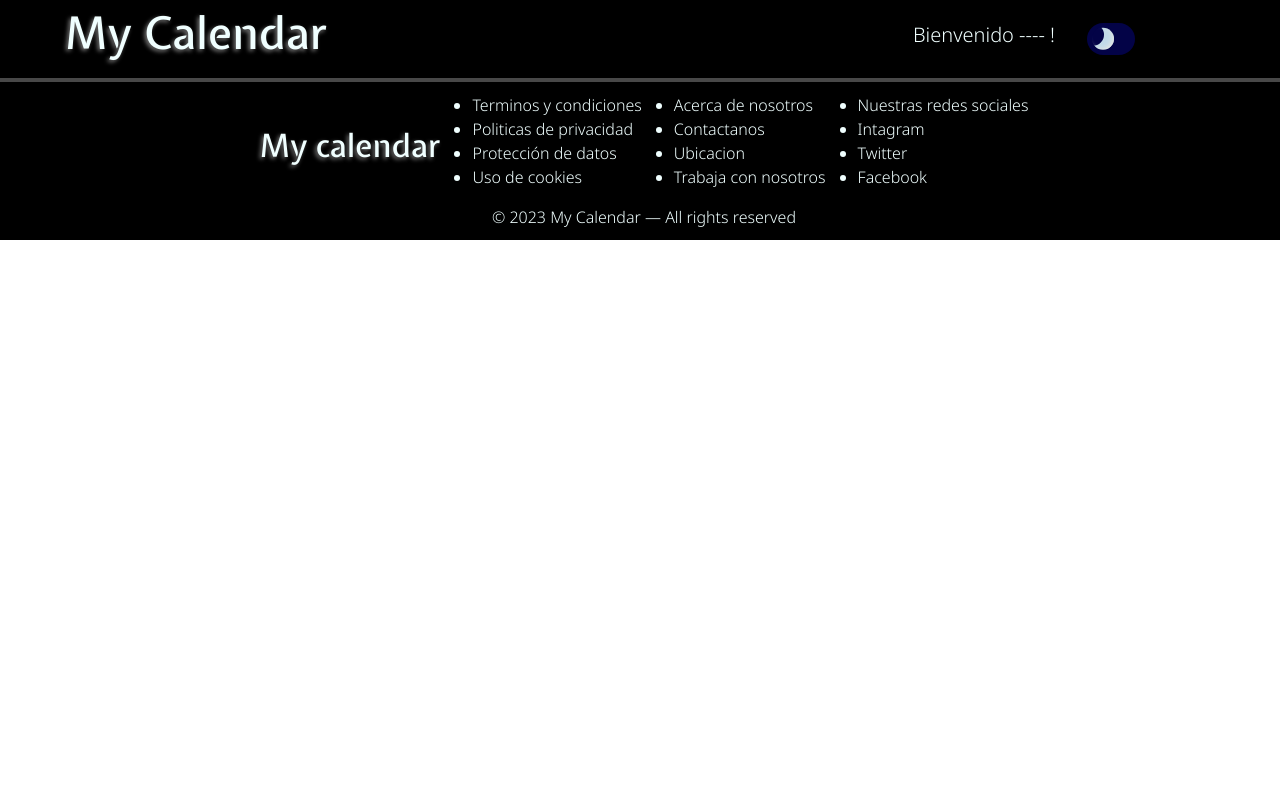
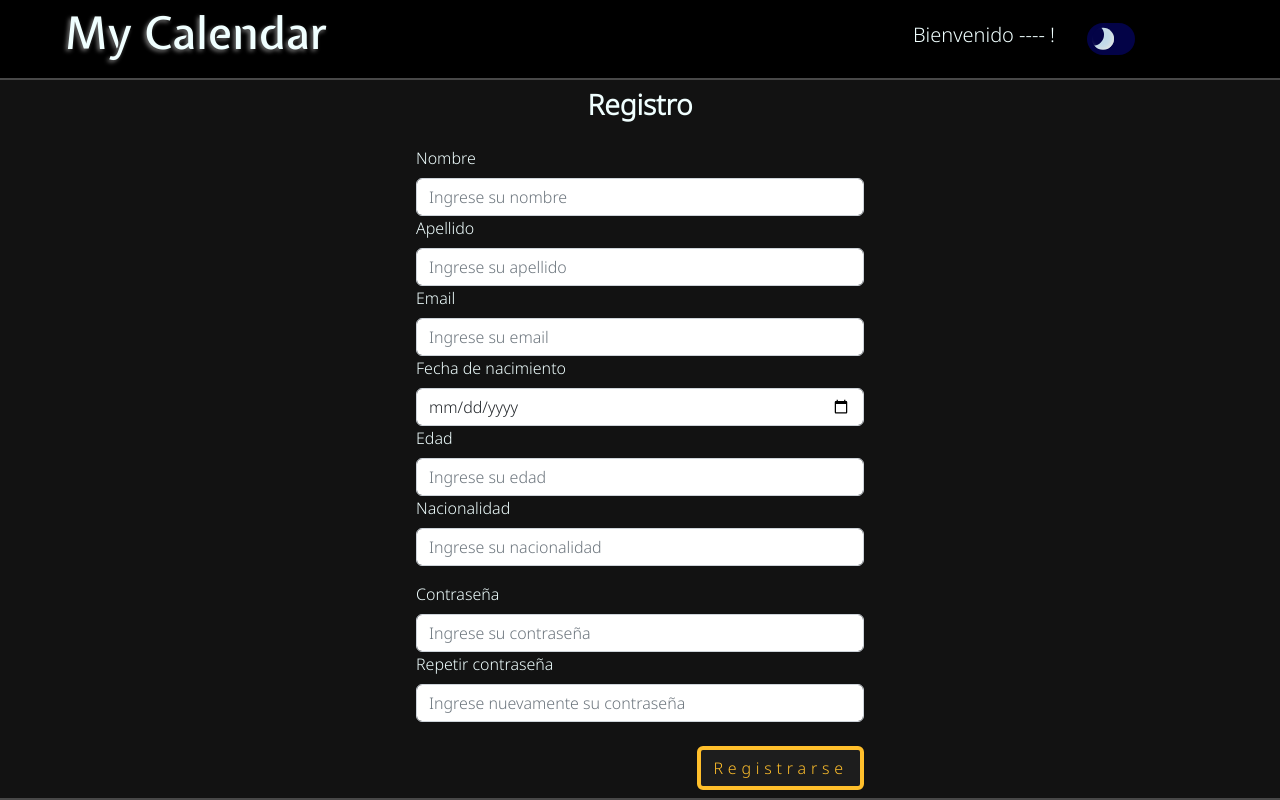
Before and after one commit to SantiagoTonin/CalendarFront, a React (Create React App) app: page /register in a window 1280 px wide. Shown: the top 800 px of the page. Built offline with nearby package versions, Linux system fonts and the light colour scheme.

Commit message:
formato de formulario de registro terminado

```diff
--- a/src/components/abmTable/usersModals/CreateUsersModal.js
+++ b/src/components/abmTable/usersModals/CreateUsersModal.js
@@ -94,8 +94,9 @@ const CreateUsersModal = ({ createModalShow, setCreateModalShow, handleSubmit })
               />
             </div>
             <div className="modalBtnContainer">
-              <Button id="modalButton" type="submit">
+              <Button id="modalButton" type="submit" onSubmit={handleSubmit}>
                 Guardar
+                {console.log("hola")}
               </Button>
             </div>
           </form>
--- a/src/components/landingPage/Landing.js
+++ b/src/components/landingPage/Landing.js
@@ -11,7 +11,7 @@ const Landing = () => {
       <div>
         <div className='loginLanding'> </div>
         <div className='loginBtnContainer'>
-          <Link className='loginBtn' to={'/login'}>Registrate gratis aqui!</Link>
+          <Link className='loginBtn' to={'/register'}>Registrate gratis aqui!</Link>
           <span>¿Ya tienes cuenta? Ingresa aquí:</span>
           <Link className='loginBtn' to={'/login'}>Ingresar</Link>
         </div>
--- /dev/null
+++ b/src/components/register/Register.js
@@ -0,0 +1,44 @@
+import { Form, Button } from "react-bootstrap";
+import "./register.css";
+import "../login/login.css";
+
+const Register = () => {
+  return (
+    <main className="registerFormContainer">
+      <h3>Registro</h3>
+      <Form>
+        <Form.Group className="my-3" controlId="formGroupEmail">
+          <Form.Label>Nombre</Form.Label>
+          <Form.Control type="text" placeholder="Ingrese su nombre" />
+          <Form.Label>Apellido</Form.Label>
+          <Form.Control type="text" placeholder="Ingrese su apellido" />
+          <Form.Label>Email</Form.Label>
+          <Form.Control type="email" placeholder="Ingrese su email" />
+          <Form.Label>Fecha de nacimiento</Form.Label>
+          <Form.Control
+            type="date"
+            placeholder="Ingrese su fecha de nacimiento"
+          />
+          <Form.Label>Edad</Form.Label>
+          <Form.Control type="number" placeholder="Ingrese su edad" />
+          <Form.Label>Nacionalidad</Form.Label>
+          <Form.Control type="text" placeholder="Ingrese su nacionalidad" />
+        </Form.Group>
+        <Form.Group className="my-3" controlId="formGroupPassword">
+          <Form.Label>Contraseña</Form.Label>
+          <Form.Control type="password" placeholder="Ingrese su contraseña" />
+          <Form.Label>Repetir contraseña</Form.Label>
+          <Form.Control
+            type="password"
+            placeholder="Ingrese nuevamente su contraseña"
+          />
+        </Form.Group>
+          <div className="formLoginBtnContainer">
+            <Button className="formLoginBtn">Registrarse</Button>
+          </div>
+      </Form>
+    </main>
+  );
+};
+
+export default Register;
--- /dev/null
+++ b/src/components/register/register.css
@@ -0,0 +1,23 @@
+.registerFormContainer {
+  height: auto;
+  max-height: 100%;
+  width: 100vw;
+  max-width: 100%;
+  display: flex;
+  flex-direction: column;
+  align-items: center;
+  justify-content: center;
+  background-color: var(--main-color);
+}
+
+.registerFormContainer > h3 {
+  color: azure;
+  font-weight: 800;
+  padding-top: 0.5rem;
+}
+
+.registerFormContainer > Form {
+  width: 35%;
+  height: auto;
+  color: azure;
+}
--- a/src/routes/myRoutes.js
+++ b/src/routes/myRoutes.js
@@ -3,6 +3,7 @@ import Header from "../components/header/Header";
 import Home from "../components/home/Home";
 import Landing from "../components/landingPage/Landing";
 import Login from "../components/login/Login";
+import Register from "../components/register/Register";
 import { Route, Routes, useLocation } from "react-router-dom";
 
 const MyRoutes = () => {
@@ -13,6 +14,7 @@ const MyRoutes = () => {
       <Routes>
         <Route path="/" element={<Landing />} />
         <Route path="/login" element={<Login />} />
+        <Route path="/register" element={<Register />} />
         <Route path="/home" element={<Home />} />
         <Route path="/abm" element={<Abm />} />
       </Routes>
```
